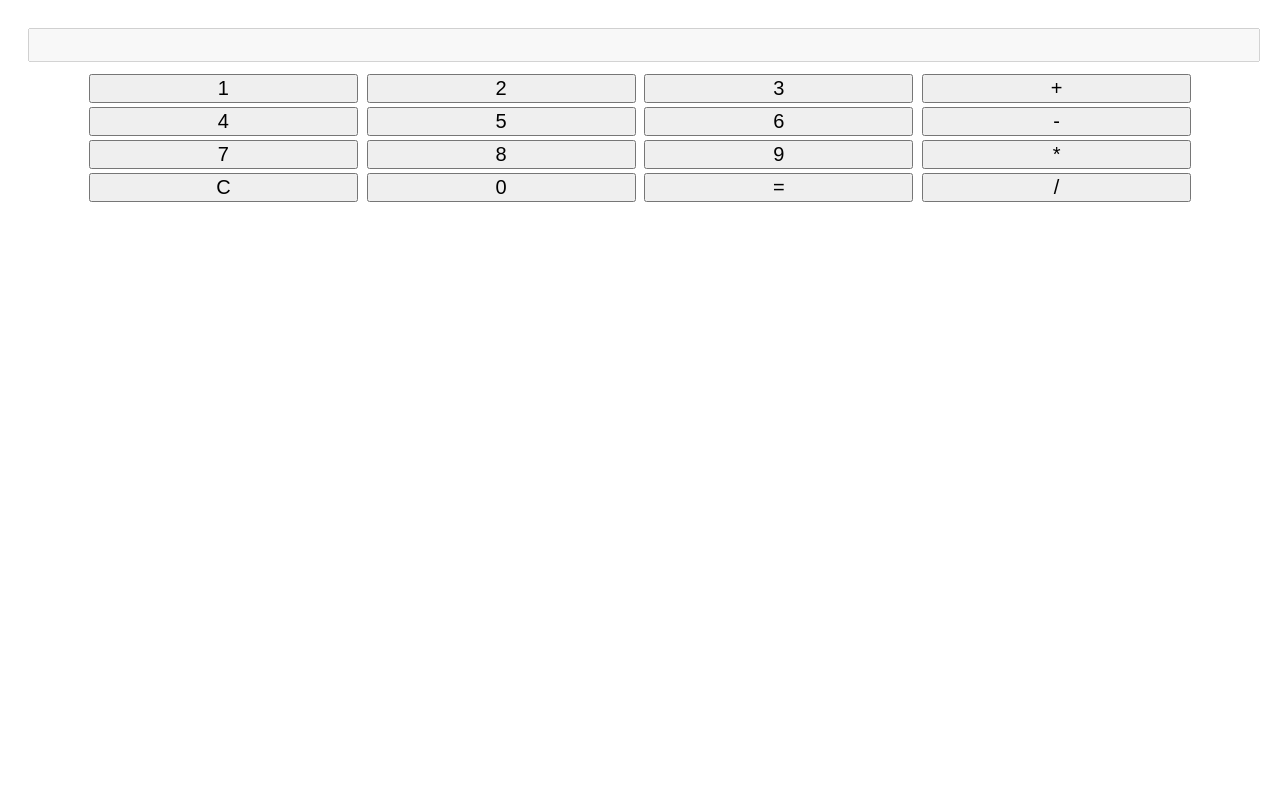
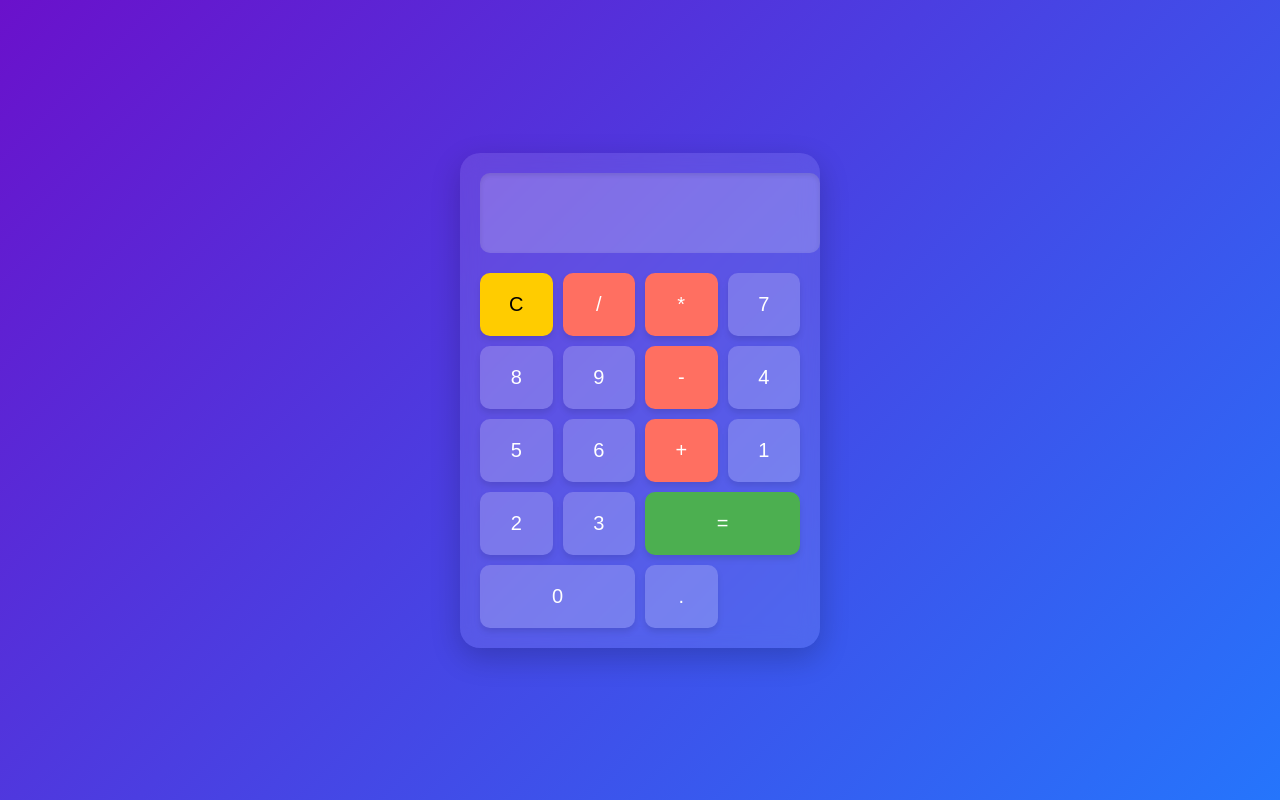
Before and after one commit to res661/calculator-web-app, a plain HTML site: page index.html in a window 1280 px wide. Drawn offline with Linux system fonts and the light colour scheme.

Commit message:
Update index.html

```diff
--- a/index.html
+++ b/index.html
@@ -5,33 +5,118 @@
     <meta name="viewport" content="width=device-width, initial-scale=1.0">
     <title>Калькулятор</title>
     <style>
-        body { font-family: Arial, sans-serif; text-align: center; padding: 20px; }
-        #display { width: 100%; font-size: 24px; margin-bottom: 10px; }
-        button { font-size: 20px; width: 22%; margin: 2px; }
+        /* Основные стили */
+        body {
+            font-family: 'Segoe UI', Tahoma, Geneva, Verdana, sans-serif;
+            background: linear-gradient(135deg, #6a11cb, #2575fc);
+            display: flex;
+            justify-content: center;
+            align-items: center;
+            height: 100vh;
+            margin: 0;
+            color: #fff;
+        }
+
+        .calculator {
+            background: rgba(255, 255, 255, 0.1);
+            backdrop-filter: blur(10px);
+            border-radius: 20px;
+            padding: 20px;
+            box-shadow: 0 10px 30px rgba(0, 0, 0, 0.2);
+            width: 320px;
+        }
+
+        #display {
+            width: 100%;
+            height: 60px;
+            background: rgba(255, 255, 255, 0.2);
+            border: none;
+            border-radius: 10px;
+            color: #fff;
+            font-size: 24px;
+            text-align: right;
+            padding: 10px;
+            margin-bottom: 20px;
+            box-shadow: inset 0 2px 5px rgba(0, 0, 0, 0.1);
+        }
+
+        .buttons {
+            display: grid;
+            grid-template-columns: repeat(4, 1fr);
+            gap: 10px;
+        }
+
+        button {
+            background: rgba(255, 255, 255, 0.2);
+            border: none;
+            border-radius: 10px;
+            color: #fff;
+            font-size: 20px;
+            padding: 20px;
+            cursor: pointer;
+            transition: background 0.3s, transform 0.2s;
+            box-shadow: 0 4px 6px rgba(0, 0, 0, 0.1);
+        }
+
+        button:hover {
+            background: rgba(255, 255, 255, 0.3);
+            transform: translateY(-2px);
+        }
+
+        button:active {
+            transform: translateY(0);
+        }
+
+        button.operator {
+            background: #ff6f61;
+        }
+
+        button.operator:hover {
+            background: #ff4a3d;
+        }
+
+        button.clear {
+            background: #ffcc00;
+            color: #000;
+        }
+
+        button.clear:hover {
+            background: #ffb700;
+        }
+
+        button.equal {
+            background: #4caf50;
+            grid-column: span 2;
+        }
+
+        button.equal:hover {
+            background: #45a049;
+        }
     </style>
 </head>
 <body>
-    <input type="text" id="display" disabled />
-    <br />
-    <button onclick="press('1')">1</button>
-    <button onclick="press('2')">2</button>
-    <button onclick="press('3')">3</button>
-    <button onclick="press('+')">+</button>
-    <br />
-    <button onclick="press('4')">4</button>
-    <button onclick="press('5')">5</button>
-    <button onclick="press('6')">6</button>
-    <button onclick="press('-')">-</button>
-    <br />
-    <button onclick="press('7')">7</button>
-    <button onclick="press('8')">8</button>
-    <button onclick="press('9')">9</button>
-    <button onclick="press('*')">*</button>
-    <br />
-    <button onclick="clearDisplay()">C</button>
-    <button onclick="press('0')">0</button>
-    <button onclick="calculate()">=</button>
-    <button onclick="press('/')">/</button>
+    <div class="calculator">
+        <input type="text" id="display" disabled />
+        <div class="buttons">
+            <button onclick="clearDisplay()" class="clear">C</button>
+            <button onclick="press('/')" class="operator">/</button>
+            <button onclick="press('*')" class="operator">*</button>
+            <button onclick="press('7')">7</button>
+            <button onclick="press('8')">8</button>
+            <button onclick="press('9')">9</button>
+            <button onclick="press('-')" class="operator">-</button>
+            <button onclick="press('4')">4</button>
+            <button onclick="press('5')">5</button>
+            <button onclick="press('6')">6</button>
+            <button onclick="press('+')" class="operator">+</button>
+            <button onclick="press('1')">1</button>
+            <button onclick="press('2')">2</button>
+            <button onclick="press('3')">3</button>
+            <button onclick="calculate()" class="equal">=</button>
+            <button onclick="press('0')" style="grid-column: span 2;">0</button>
+            <button onclick="press('.')">.</button>
+        </div>
+    </div>
 
     <script>
         const display = document.getElementById('display');
```
